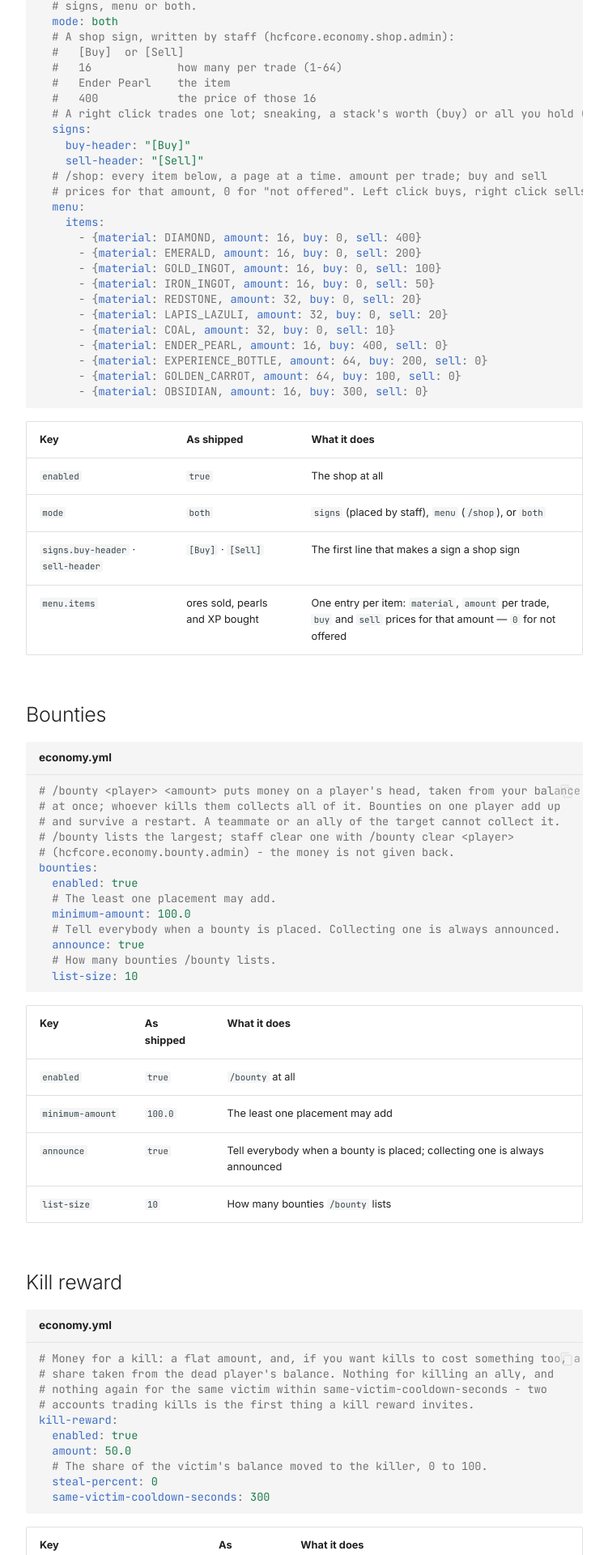
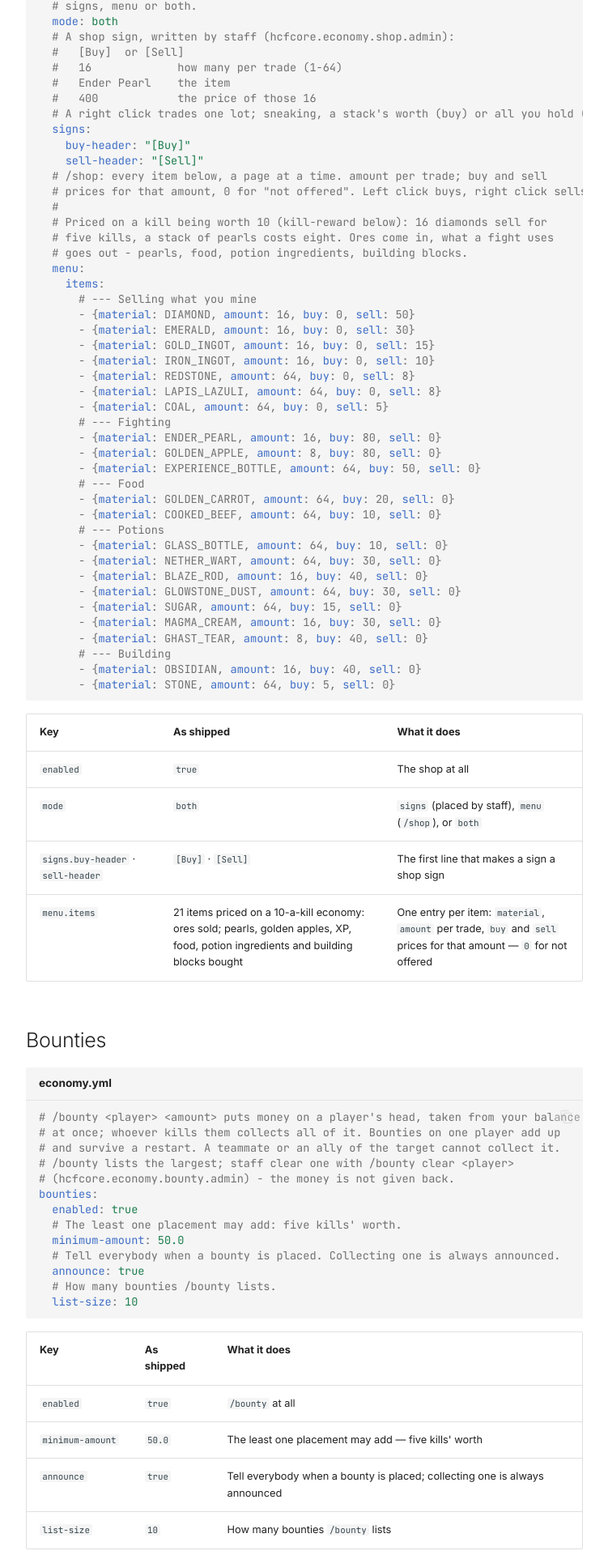
Before and after one commit to Lawkeys-dev/hcf-core, an MkDocs documentation site: the page built from docs/reference/configuration/economy.md, in a window 1280 px wide. Shown: the part 2111-4031 px from the top of the page at 81% size, without its empty margins (264-1015 px from the left). Built offline with MkDocs 1.6.1 and Material for MkDocs 9.7.7, drawn with Linux system fonts in a browser that asks for light colours; comment, search, counter and statistics services are not loaded; some of the changed text lies outside the part shown.

Commit message:
Economy: priced on ten a kill
A kill now pays 10, the unit the rest of the economy is priced on, and
the shop ships a 21-item catalogue at that scale: ores sold; pearls,
golden apples, XP, food, potion ingredients and building blocks bought.
A bounty starts at five kills' worth.

```diff
--- a/docs/gameplay/economy.md
+++ b/docs/gameplay/economy.md
@@ -39,7 +39,7 @@ Only plain items are counted and taken: a renamed or enchanted stack is never so
 
 ## Kill reward
 
-A kill pays the killer **50** (`kill-reward.amount`), and, if the server sets `steal-percent`, a share of the dead player's balance too. Killing an ally pays nothing, and the same victim pays nothing again for 5 minutes — two accounts trading kills earn one reward, not a salary.
+A kill pays the killer **10** (`kill-reward.amount`) — the unit the rest of the economy is priced on, and, if the server sets `steal-percent`, a share of the dead player's balance too. Killing an ally pays nothing, and the same victim pays nothing again for 5 minutes — two accounts trading kills earn one reward, not a salary.
 
 ## Team banks
 
--- a/docs/reference/configuration/economy.md
+++ b/docs/reference/configuration/economy.md
@@ -51,7 +51,7 @@ Every example on this page is **taken from the shipped `economy.yml`**. Changes
 | `enabled` | `true` | The shop at all |
 | `mode` | `both` | `signs` (placed by staff), `menu` (`/shop`), or `both` |
 | `signs.buy-header` · `sell-header` | `[Buy]` · `[Sell]` | The first line that makes a sign a shop sign |
-| `menu.items` | ores sold, pearls and XP bought | One entry per item: `material`, `amount` per trade, `buy` and `sell` prices for that amount — `0` for not offered |
+| `menu.items` | 21 items priced on a 10-a-kill economy: ores sold; pearls, golden apples, XP, food, potion ingredients and building blocks bought | One entry per item: `material`, `amount` per trade, `buy` and `sell` prices for that amount — `0` for not offered |
 
 ## Bounties
 
@@ -62,7 +62,7 @@ Every example on this page is **taken from the shipped `economy.yml`**. Changes
 | Key | As shipped | What it does |
 |---|---|---|
 | `enabled` | `true` | `/bounty` at all |
-| `minimum-amount` | `100.0` | The least one placement may add |
+| `minimum-amount` | `50.0` | The least one placement may add — five kills' worth |
 | `announce` | `true` | Tell everybody when a bounty is placed; collecting one is always announced |
 | `list-size` | `10` | How many bounties `/bounty` lists |
 
@@ -75,7 +75,7 @@ Every example on this page is **taken from the shipped `economy.yml`**. Changes
 | Key | As shipped | What it does |
 |---|---|---|
 | `enabled` | `true` | Money for a kill at all |
-| `amount` | `50.0` | Paid to the killer, from nowhere |
+| `amount` | `10.0` | Paid to the killer, from nowhere — the unit the shop and bounties are priced on |
 | `steal-percent` | `0` | The share of the victim's balance moved to the killer, 0 to 100, rounded down to the cent |
 | `same-victim-cooldown-seconds` | `300` | The same killer earns nothing for the same victim again within this |
 
--- a/src/main/resources/economy.yml
+++ b/src/main/resources/economy.yml
@@ -65,19 +65,38 @@ shop:
     sell-header: "[Sell]"
   # /shop: every item below, a page at a time. amount per trade; buy and sell
   # prices for that amount, 0 for "not offered". Left click buys, right click sells.
+  #
+  # Priced on a kill being worth 10 (kill-reward below): 16 diamonds sell for
+  # five kills, a stack of pearls costs eight. Ores come in, what a fight uses
+  # goes out - pearls, food, potion ingredients, building blocks.
   menu:
     items:
-      - {material: DIAMOND, amount: 16, buy: 0, sell: 400}
-      - {material: EMERALD, amount: 16, buy: 0, sell: 200}
-      - {material: GOLD_INGOT, amount: 16, buy: 0, sell: 100}
-      - {material: IRON_INGOT, amount: 16, buy: 0, sell: 50}
-      - {material: REDSTONE, amount: 32, buy: 0, sell: 20}
-      - {material: LAPIS_LAZULI, amount: 32, buy: 0, sell: 20}
-      - {material: COAL, amount: 32, buy: 0, sell: 10}
-      - {material: ENDER_PEARL, amount: 16, buy: 400, sell: 0}
-      - {material: EXPERIENCE_BOTTLE, amount: 64, buy: 200, sell: 0}
-      - {material: GOLDEN_CARROT, amount: 64, buy: 100, sell: 0}
-      - {material: OBSIDIAN, amount: 16, buy: 300, sell: 0}
+      # --- Selling what you mine
+      - {material: DIAMOND, amount: 16, buy: 0, sell: 50}
+      - {material: EMERALD, amount: 16, buy: 0, sell: 30}
+      - {material: GOLD_INGOT, amount: 16, buy: 0, sell: 15}
+      - {material: IRON_INGOT, amount: 16, buy: 0, sell: 10}
+      - {material: REDSTONE, amount: 64, buy: 0, sell: 8}
+      - {material: LAPIS_LAZULI, amount: 64, buy: 0, sell: 8}
+      - {material: COAL, amount: 64, buy: 0, sell: 5}
+      # --- Fighting
+      - {material: ENDER_PEARL, amount: 16, buy: 80, sell: 0}
+      - {material: GOLDEN_APPLE, amount: 8, buy: 80, sell: 0}
+      - {material: EXPERIENCE_BOTTLE, amount: 64, buy: 50, sell: 0}
+      # --- Food
+      - {material: GOLDEN_CARROT, amount: 64, buy: 20, sell: 0}
+      - {material: COOKED_BEEF, amount: 64, buy: 10, sell: 0}
+      # --- Potions
+      - {material: GLASS_BOTTLE, amount: 64, buy: 10, sell: 0}
+      - {material: NETHER_WART, amount: 64, buy: 30, sell: 0}
+      - {material: BLAZE_ROD, amount: 16, buy: 40, sell: 0}
+      - {material: GLOWSTONE_DUST, amount: 64, buy: 30, sell: 0}
+      - {material: SUGAR, amount: 64, buy: 15, sell: 0}
+      - {material: MAGMA_CREAM, amount: 16, buy: 30, sell: 0}
+      - {material: GHAST_TEAR, amount: 8, buy: 40, sell: 0}
+      # --- Building
+      - {material: OBSIDIAN, amount: 16, buy: 40, sell: 0}
+      - {material: STONE, amount: 64, buy: 5, sell: 0}
 # --8<-- [end:shop]
 
 # --8<-- [start:bounties]
@@ -88,8 +107,8 @@ shop:
 # (hcfcore.economy.bounty.admin) - the money is not given back.
 bounties:
   enabled: true
-  # The least one placement may add.
-  minimum-amount: 100.0
+  # The least one placement may add: five kills' worth.
+  minimum-amount: 50.0
   # Tell everybody when a bounty is placed. Collecting one is always announced.
   announce: true
   # How many bounties /bounty lists.
@@ -103,7 +122,8 @@ bounties:
 # accounts trading kills is the first thing a kill reward invites.
 kill-reward:
   enabled: true
-  amount: 50.0
+  # The unit the rest of the economy is priced on (the shop, bounties).
+  amount: 10.0
   # The share of the victim's balance moved to the killer, 0 to 100.
   steal-percent: 0
   same-victim-cooldown-seconds: 300
```
Also changed, not shown: CHANGELOG.md (+2 -2 lines), FEATURES.md (+1 -1 lines), 3 other files.
